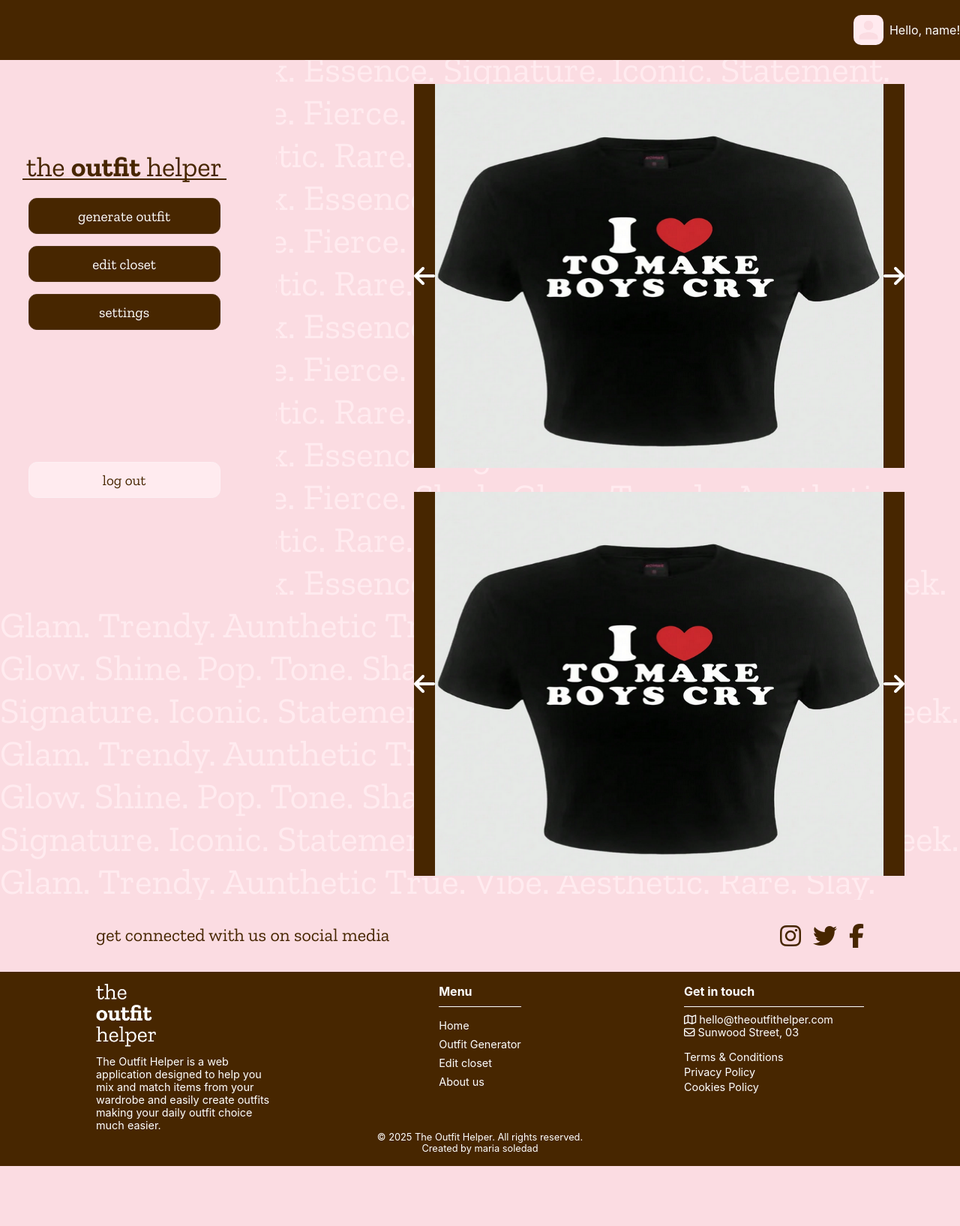
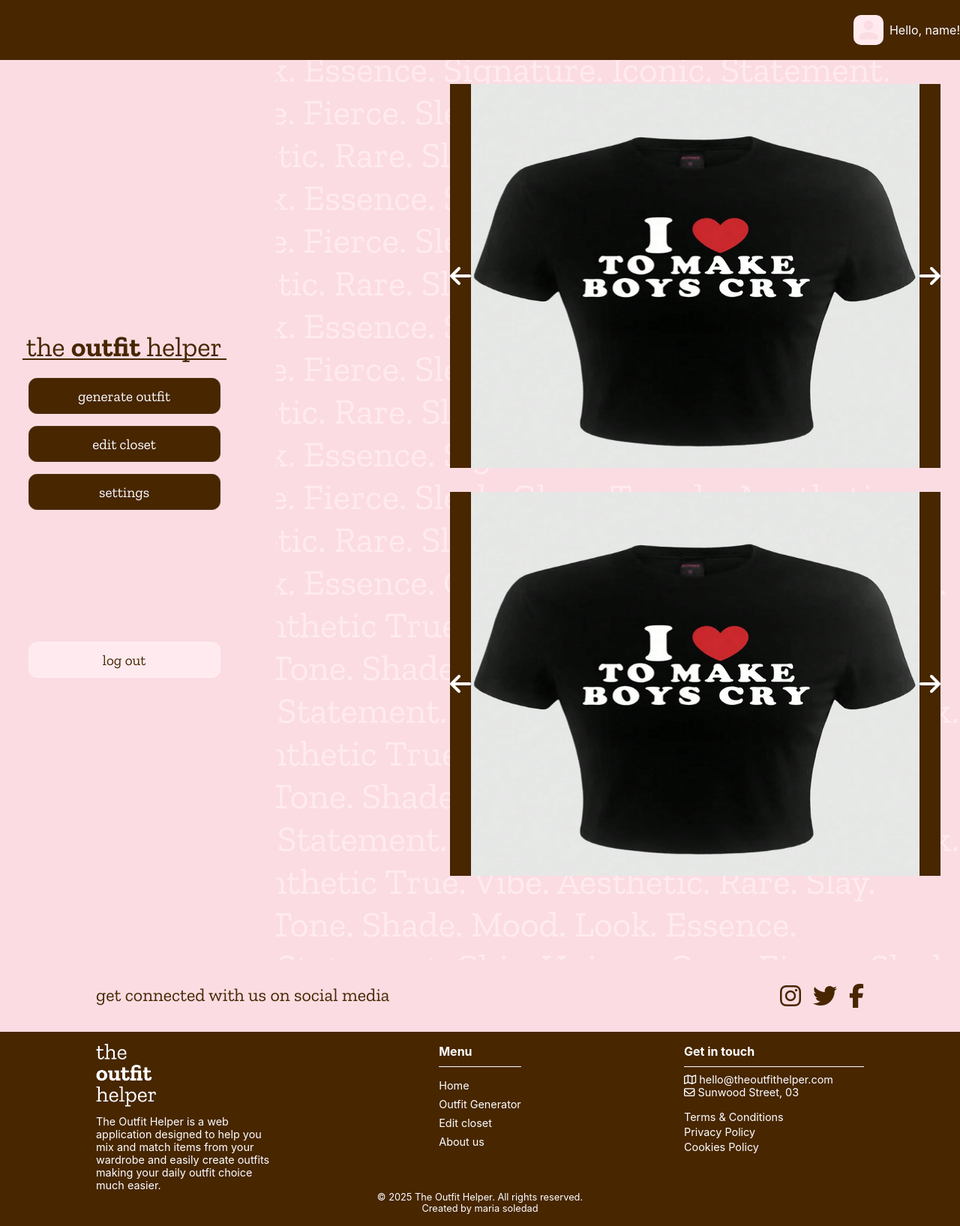
Before and after one commit to mariasoledadperozo/theoutfithelper, a PHP site: page / in a window 1280 px wide. Shown: the whole page at 75% size. Before the commit the page ends 1555 px from the top, so only its background shows below. Run offline with PHP 8.4, Linux system fonts and the light colour scheme; some web fonts are replaced.

Commit message:
19-08-2025: Segundo cambio

```diff
--- a/assets/css/style.css
+++ b/assets/css/style.css
@@ -88,11 +88,15 @@
 
 
 main {
-
-    margin-left: 23rem;
     padding: 2rem;
     flex: 1;
     padding-top: 7rem;
+    display: flex;
+    justify-content: center;
+    align-items: center;
+    width: 100vw;
+    margin-left: -23rem;
+    padding-left: 25rem;
 }
 
 
@@ -100,11 +104,8 @@
 
 #main-header {
   background-color: var(--color-secundary-dark-pink);
-  height: 100vh;
+  min-height: 100vh;
   width: 23rem;
-  position: fixed;
-  top: 0;
-  left: 0;
 }
 
 #main-header > nav {
@@ -313,6 +314,7 @@
 .main-wrapper {
     display: flex;
     flex: 1;
+
 }
 
 #clothing-cards {
@@ -320,6 +322,8 @@
     flex-direction: column;
     align-items: center;
     gap: 2rem;
+    transform: translateX(14.5rem);
+    margin-top: 7rem;
 }
 
 .card-clothing {
@@ -328,6 +332,11 @@
     height: 32rem;
     display: flex;
     flex-direction: row;
+}
+
+#clothing-cards::after {
+    content: "";
+    height: 5rem;
 }
 
 article .card-clothing button {
--- a/index.php
+++ b/index.php
@@ -9,11 +9,9 @@
 </head>
 <body>
 
-
-    <?php include 'vistas/header.php'; ?>
-
-     <main>
-        <article id="clothing-cards">
+        <div class="main-wrapper">
+        <?php include 'vistas/header.php'; ?>
+            <article id="clothing-cards">
             <section class="card-clothing">
                 <button>
                     <i class="fa-solid fa-arrow-left"></i>
@@ -33,7 +31,7 @@
                 </button>
             </section>
         </article>
-    </main>
+    </div>
     <?php include 'vistas/background.php'; ?>
     <?php include 'vistas/footer.php'; ?>
 
```
